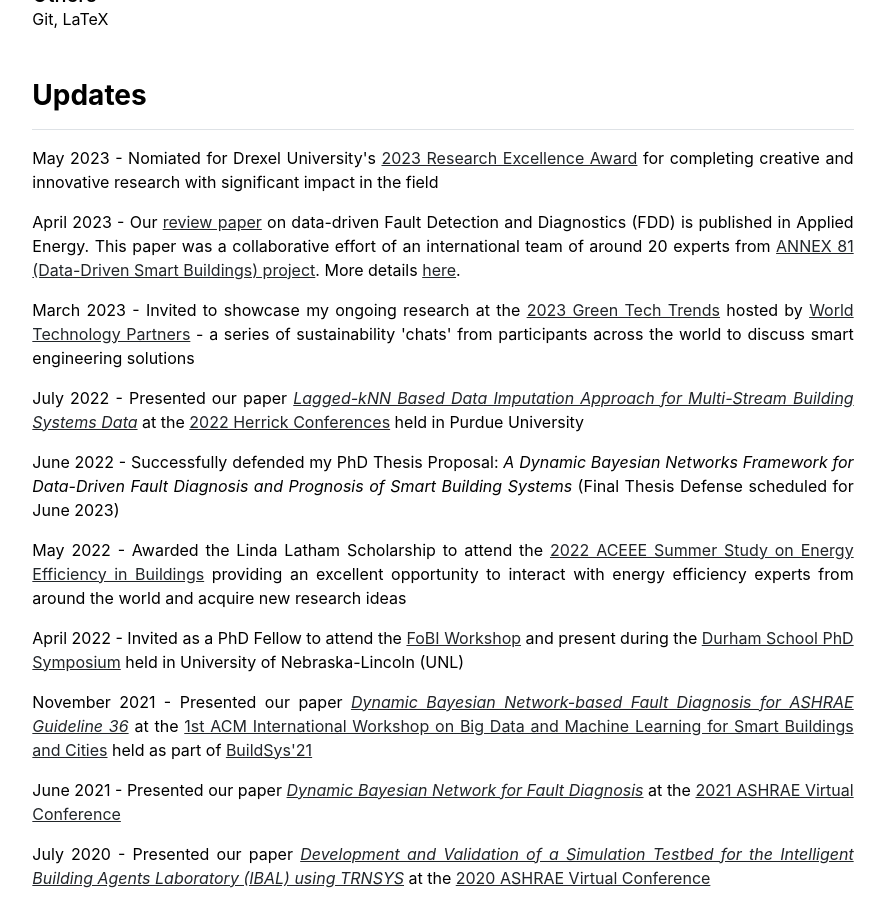
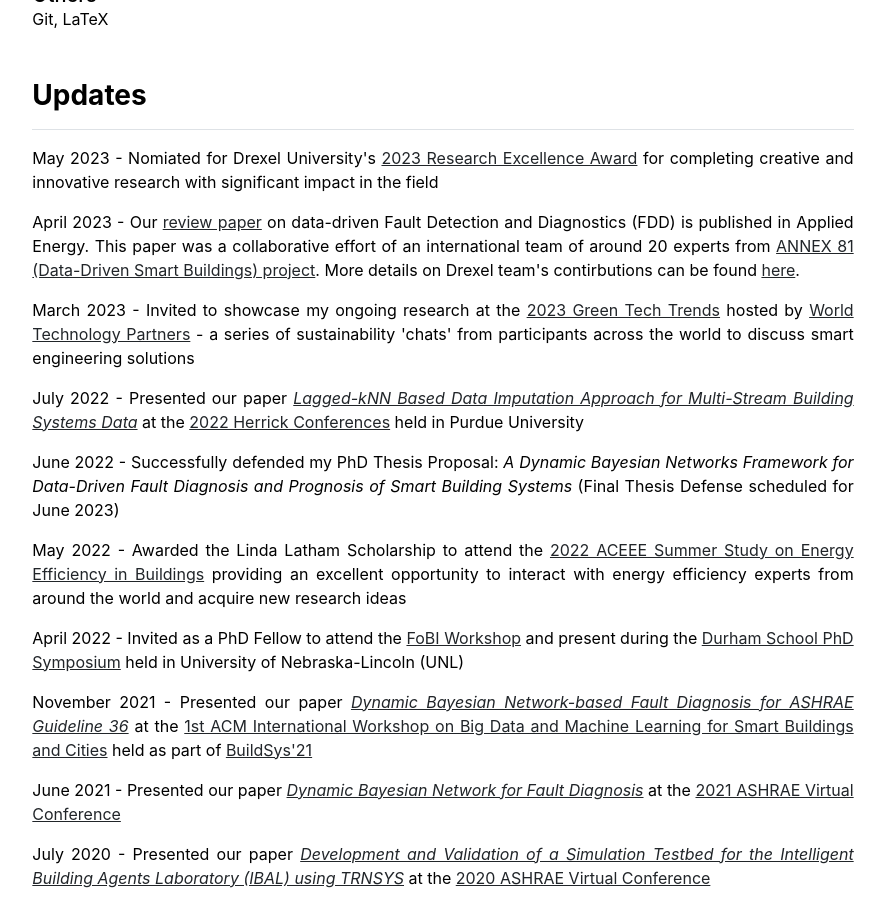
Before and after one commit to pradhanojas/pradhanojas.github.io, a Jekyll site: the page built from index.md, in a window 1280 px wide and 900 px high, scrolled down 1049 px. Shown: the whole window, without its empty margins (197-1082 px from the left). Built offline with Jekyll 4.4.1, drawn with Linux system fonts in a browser that asks for light colours.

Commit message:
Update home.html

```diff
--- a/_layouts/home.html
+++ b/_layouts/home.html
@@ -18,7 +18,7 @@ layout: default
 
     <p>May 2023 - Nomiated for Drexel University's <a href = "https://drexel.edu/graduatecollege/research-funding/excellence-awards/research-excellence/2023-research-winners/" target="blank">2023 Research Excellence Award</a> for completing creative and innovative research with significant impact in the field</p>
 
-    <p>April 2023 - Our <a href = "https://www.sciencedirect.com/science/article/abs/pii/S030626192300394X" target="blank">review paper</a> on data-driven Fault Detection and Diagnostics (FDD) is published in Applied Energy. This paper was a collaborative effort of an international team of around 20 experts from <a href="https://annex81.iea-ebc.org/", target="blank">ANNEX 81 (Data-Driven Smart Buildings) project</a>. More details <a href = "https://research.coe.drexel.edu/caee/bseg/news/bsegs-comprehensive-review-of-data-driven-fdd-featured-in-applied-energy-journal/" target="blank">here</a>.</p>
+    <p>April 2023 - Our <a href = "https://www.sciencedirect.com/science/article/abs/pii/S030626192300394X" target="blank">review paper</a> on data-driven Fault Detection and Diagnostics (FDD) is published in Applied Energy. This paper was a collaborative effort of an international team of around 20 experts from <a href="https://annex81.iea-ebc.org/", target="blank">ANNEX 81 (Data-Driven Smart Buildings) project</a>. More details on Drexel team's contirbutions can be found <a href = "https://research.coe.drexel.edu/caee/bseg/news/bsegs-comprehensive-review-of-data-driven-fdd-featured-in-applied-energy-journal/" target="blank">here</a>.</p>
 
     <p>March 2023 - Invited to showcase my ongoing research at the <a href = "https://worldtechnologypartners.org/green-tech-trends-showcase-2023" target="blank">2023 Green Tech Trends</a> hosted by <a href = "https://www.worldtechnologypartners.org" target="blank">World Technology Partners</a> - a series of sustainability 'chats' from participants across the world to discuss smart engineering solutions</p>
 
```
